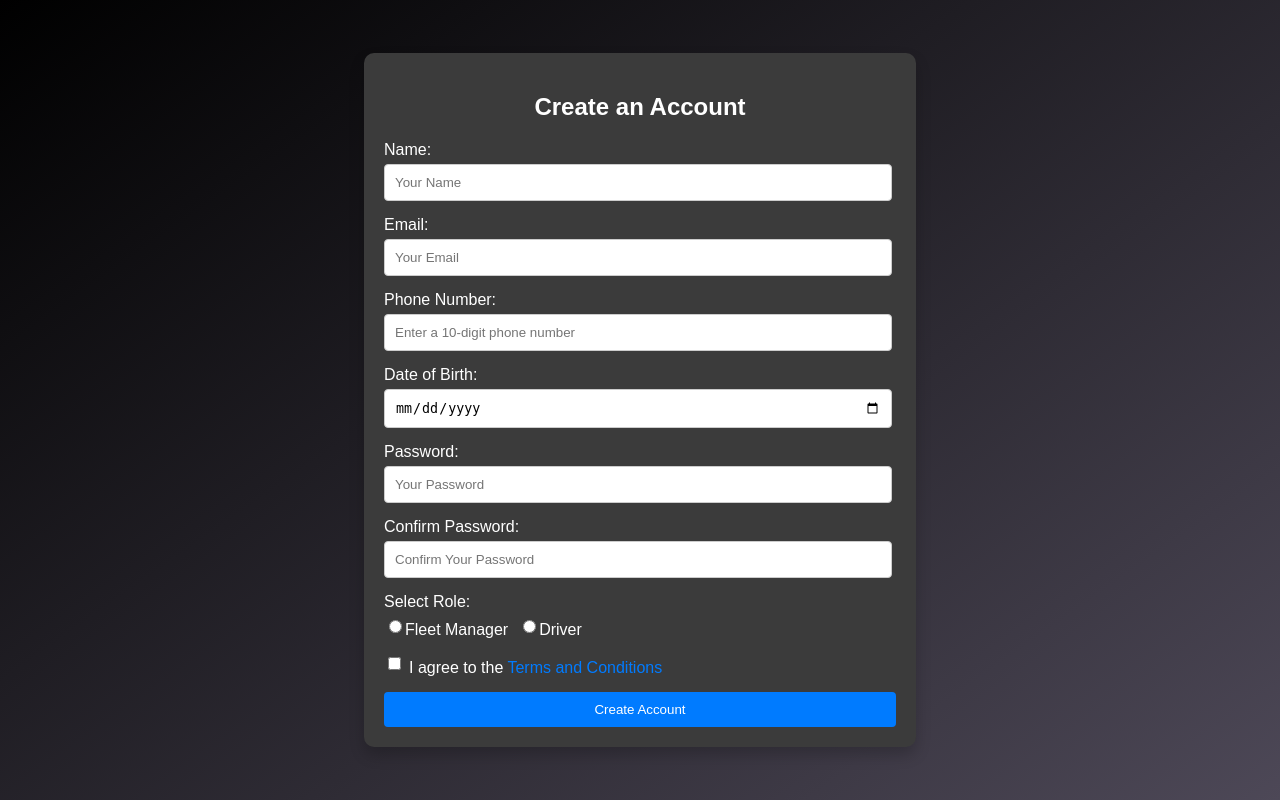
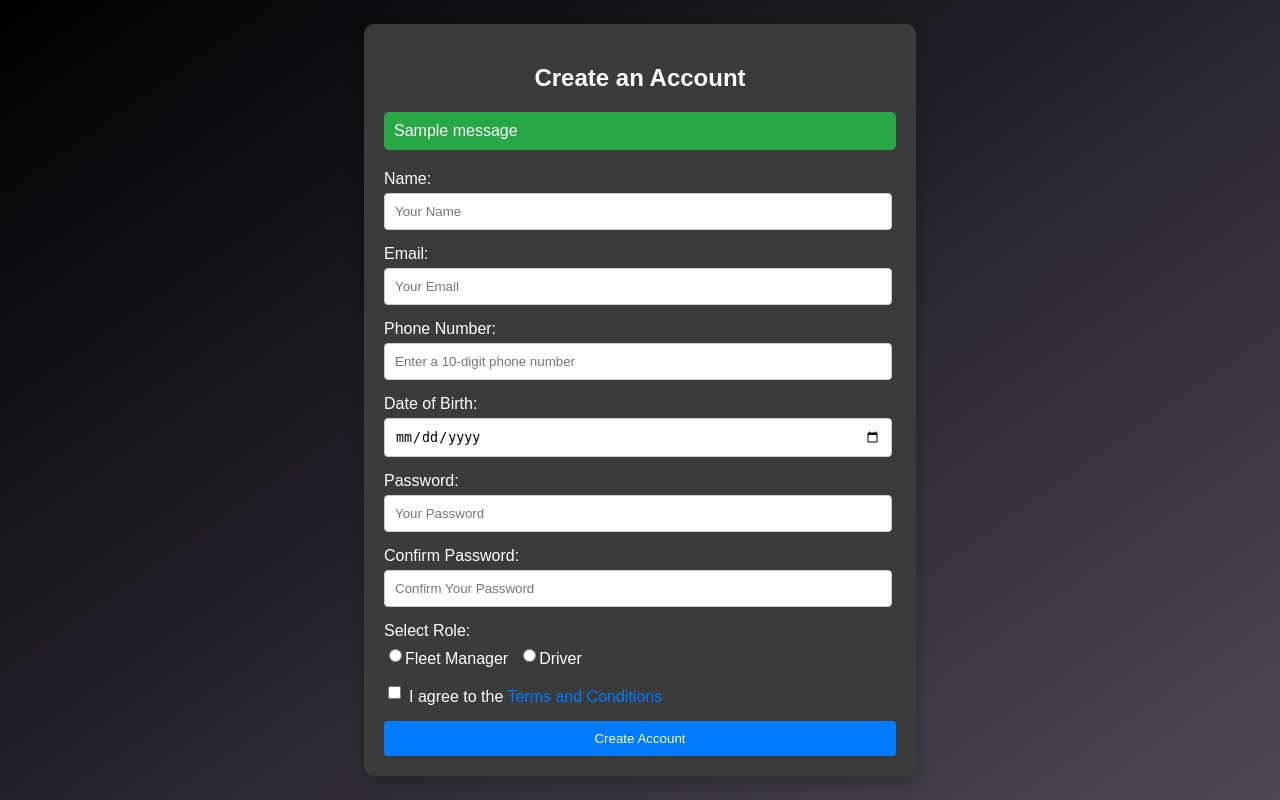
Before and after one commit to Sam232410/EVprojectFLASK, a Flask app: page /register in a window 1280 px wide. Run offline with Flask 3, Linux system fonts and the light colour scheme; tables that the repository leaves empty hold one stand-in row (values such as "Sample post"); one stand-in notice (Sample message) is shown; parts of the project's set-up code (start-up, migrations or seed data) failed here and were passed over.

Commit message:
Your commit message

```diff
--- a/app.py
+++ b/app.py
@@ -87,24 +87,27 @@ def loginpg():
     return render_template('login.html')
 
 
-# Route for the registration page
+
+
+
 @app.route('/register', methods=['GET', 'POST'])
 def register():
     if request.method == 'POST':
+        # Retrieving form data
         name = request.form.get('name')
         email = request.form.get('email')
         phone = request.form.get('phone')
-        dob = request.form.get('dob')  # Date as a string
+        dob = request.form.get('dob')
         password = request.form.get('password')
         confirm_password = request.form.get('confirmPassword')
         role = request.form.get('role')
 
-        # Password matching validation
+        # Check if passwords match
         if password != confirm_password:
             flash('Passwords do not match!', 'error')
             return redirect(url_for('register'))
 
-        # Validate email format
+        # Check email format
         if not re.match(r"[^@]+@[^@]+\.[^@]+", email):
             flash('Invalid email format!', 'error')
             return redirect(url_for('register'))
@@ -112,35 +115,102 @@ def register():
         # Check if email or phone already exists
         existing_user = User.query.filter((User.email == email) | (User.phone == phone)).first()
         if existing_user:
-            flash('Email or Phone number already registered. Please use a different one.', 'error')
+            flash('Email or Phone number already registered.', 'error')
             return redirect(url_for('register'))
 
-        # Convert DOB string to datetime object
+        # Validate date of birth format
         try:
             dob = datetime.strptime(dob, '%Y-%m-%d').date()
         except ValueError:
-            flash('Invalid date format! Please use YYYY-MM-DD.', 'error')
+            flash('Invalid date format! Use YYYY-MM-DD.', 'error')
             return redirect(url_for('register'))
 
         # Hash the password
         hashed_password = generate_password_hash(password)
 
-        # Create a new user and add to the database
+        # Create a new user
         new_user = User(name=name, email=email, phone=phone, dob=dob, password=hashed_password, role=role)
-        db.session.add(new_user)
-        db.session.commit()
 
-        # Set session variables for the newly registered user
-        session['user_id'] = new_user.id
-        session['user_name'] = new_user.name
-        session['user_role'] = new_user.role
+        # Add the new user to the database
+        try:
+            db.session.add(new_user)
+            db.session.commit()
 
-        flash('Registration successful! Please log in to continue.', 'success')
+            # Send a welcome email
+            send_welcome_email(email, name)
 
-        # Redirect to login page after successful registration
-        return redirect(url_for('login'))  # Now it redirects to login page
+            # Store user details in the session
+            session['user_id'] = new_user.id
+            session['user_name'] = new_user.name
+            session['user_role'] = new_user.role
+
+            flash('Registration successful! Please log in.', 'success')
+            return redirect(url_for('login'))  # Redirect to login page
+        except Exception as e:
+            db.session.rollback()
+            flash(f'An error occurred: {str(e)}', 'error')
+            return redirect(url_for('register'))
 
     return render_template('registration.html')
+
+
+
+
+
+# Route for the registration page
+# @app.route('/register', methods=['GET', 'POST'])
+# def register():
+#     if request.method == 'POST':
+#         name = request.form.get('name')
+#         email = request.form.get('email')
+#         phone = request.form.get('phone')
+#         dob = request.form.get('dob')  # Date as a string
+#         password = request.form.get('password')
+#         confirm_password = request.form.get('confirmPassword')
+#         role = request.form.get('role')
+
+#         # Password matching validation
+#         if password != confirm_password:
+#             flash('Passwords do not match!', 'error')
+#             return redirect(url_for('register'))
+
+#         # Validate email format
+#         if not re.match(r"[^@]+@[^@]+\.[^@]+", email):
+#             flash('Invalid email format!', 'error')
+#             return redirect(url_for('register'))
+
+#         # Check if email or phone already exists
+#         existing_user = User.query.filter((User.email == email) | (User.phone == phone)).first()
+#         if existing_user:
+#             flash('Email or Phone number already registered. Please use a different one.', 'error')
+#             return redirect(url_for('register'))
+
+#         # Convert DOB string to datetime object
+#         try:
+#             dob = datetime.strptime(dob, '%Y-%m-%d').date()
+#         except ValueError:
+#             flash('Invalid date format! Please use YYYY-MM-DD.', 'error')
+#             return redirect(url_for('register'))
+
+#         # Hash the password
+#         hashed_password = generate_password_hash(password)
+
+#         # Create a new user and add to the database
+#         new_user = User(name=name, email=email, phone=phone, dob=dob, password=hashed_password, role=role)
+#         db.session.add(new_user)
+#         db.session.commit()
+
+#         # Set session variables for the newly registered user
+#         session['user_id'] = new_user.id
+#         session['user_name'] = new_user.name
+#         session['user_role'] = new_user.role
+
+#         flash('Registration successful! Please log in to continue.', 'success')
+
+#         # Redirect to login page after successful registration
+#         return redirect(url_for('login'))  # Now it redirects to login page
+
+#     return render_template('registration.html')
 
 # Route for the login page
 @app.route('/login', methods=['GET', 'POST'])
--- a/templates/registration.html
+++ b/templates/registration.html
@@ -87,11 +87,37 @@
         #terms-link:hover {
             text-decoration: underline;
         }
+        .flash {
+            margin-bottom: 20px;
+            padding: 10px;
+            border-radius: 5px;
+        }
+        .flash.success {
+            background-color: #28a745;
+            color: white;
+        }
+        .flash.error {
+            background-color: #dc3545;
+            color: white;
+        }
     </style>
 </head>
 <body>
     <div class="container">
         <h2>Create an Account</h2>
+
+        <!-- Flash message display -->
+        {% with messages = get_flashed_messages(with_categories=true) %}
+            {% if messages %}
+                <div>
+                    {% for category, message in messages %}
+                        <div class="flash {{ category }}">{{ message }}</div>
+                    {% endfor %}
+                </div>
+            {% endif %}
+        {% endwith %}
+
+        <!-- Registration form -->
         <form action="/register" method="POST">
             <label for="name">Name:</label>
             <input type="text" id="name" name="name" placeholder="Your Name" required>
@@ -130,6 +156,7 @@
         </form>
     </div>
 
+    <!-- Modal for Terms and Conditions -->
     <div id="terms-modal" class="modal">
         <div class="modal-content">
             <span class="close-button" id="close-button">&times;</span>
```
